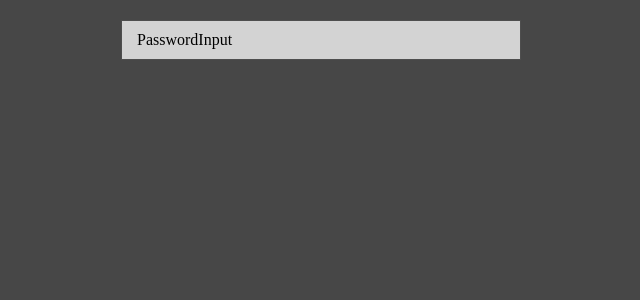
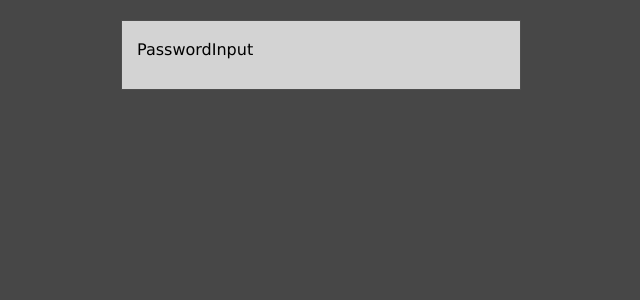
Before and after one commit to Elumion/password-strength, a React (Vite) app: page / in a window 1280 px wide. Shown: the top 300 px of the page, without its empty margins (319-959 px from the left). Built offline with nearby package versions, Linux system fonts and the light colour scheme.

Commit message:
add font and change padding

```diff
--- a/src/App.css
+++ b/src/App.css
@@ -1,5 +1,6 @@
 body {
   background-color: #474747;
+  font-family: "Lucida Sans", "Lucida Sans Regular", "Lucida Grande", "Lucida Sans Unicode", Geneva, Verdana, sans-serif;
 }
 
 .global-container {
@@ -8,7 +9,7 @@
 
 .form-password-checker {
   margin: 20px auto;
-  padding: 10px 15px;
+  padding: 20px 15px 30px;
   width: fit-content;
   min-width: 400px;
   border: 1px solid #4e4e4e;
```
